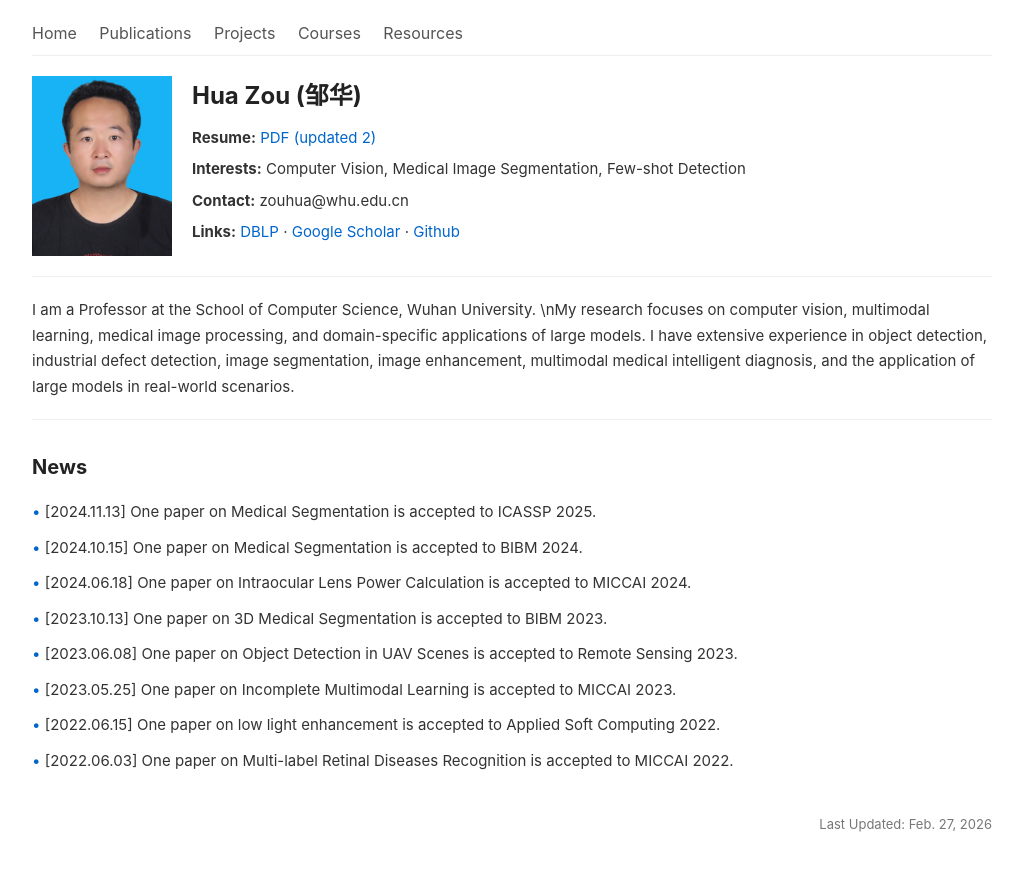
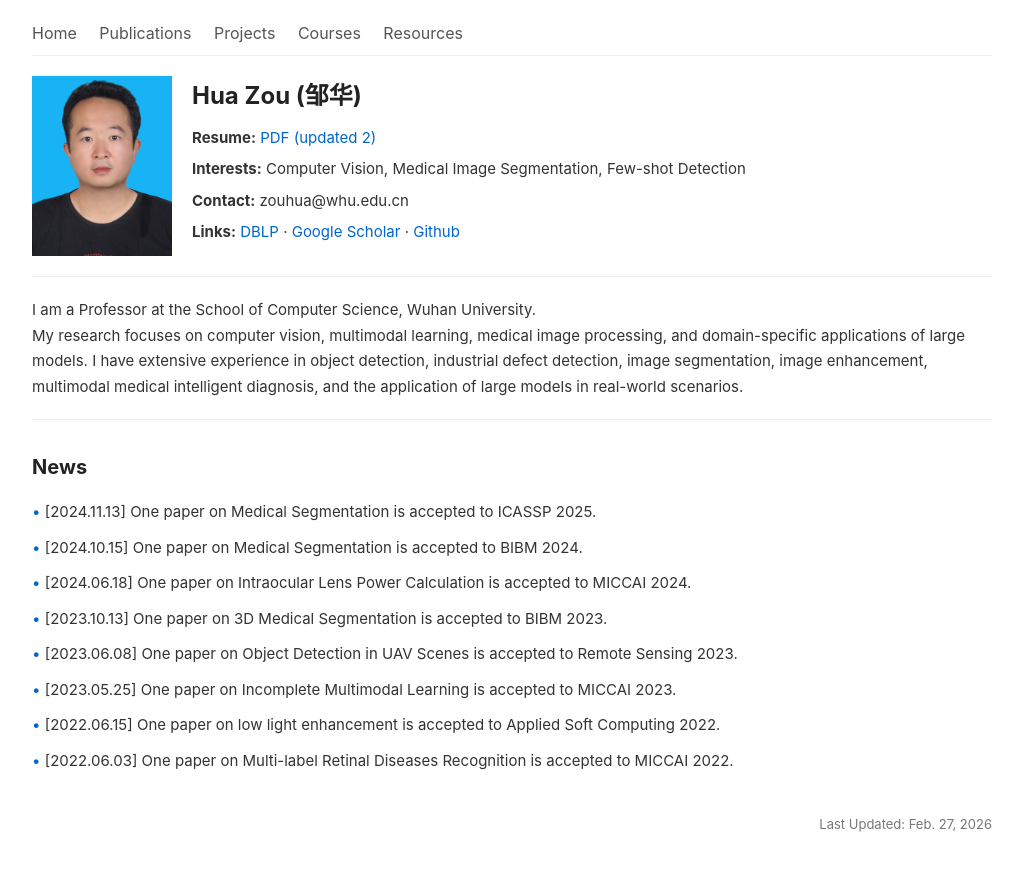
Before and after one commit to zouhuawhu/zouhuawhu.github.io, a Jekyll site: the page built from index.html, in a window 1280 px wide. Shown: the top 871 px of the page, without its empty margins (128-1151 px from the left). Built offline with Jekyll 4.4.1, drawn with Linux system fonts in a browser that asks for light colours.

```diff
--- a/_config.yml
+++ b/_config.yml
@@ -16,9 +16,10 @@ author:
     github: https://github.com/zouhuawhu
   # 个人简介
   intro:
-    I am a Professor at the School of Computer Science, Wuhan University.
+    "I am a Professor at the School of Computer Science, Wuhan University.
     \nMy research focuses on computer vision, multimodal learning, medical image processing, and domain-specific applications of large models.
     I have extensive experience in object detection, industrial defect detection, image segmentation, image enhancement, multimodal medical intelligent diagnosis, and the application of large models in real-world scenarios.
+    "
 
 # 导航栏配置（保留所有项，链接自动生效）
 nav:
```
